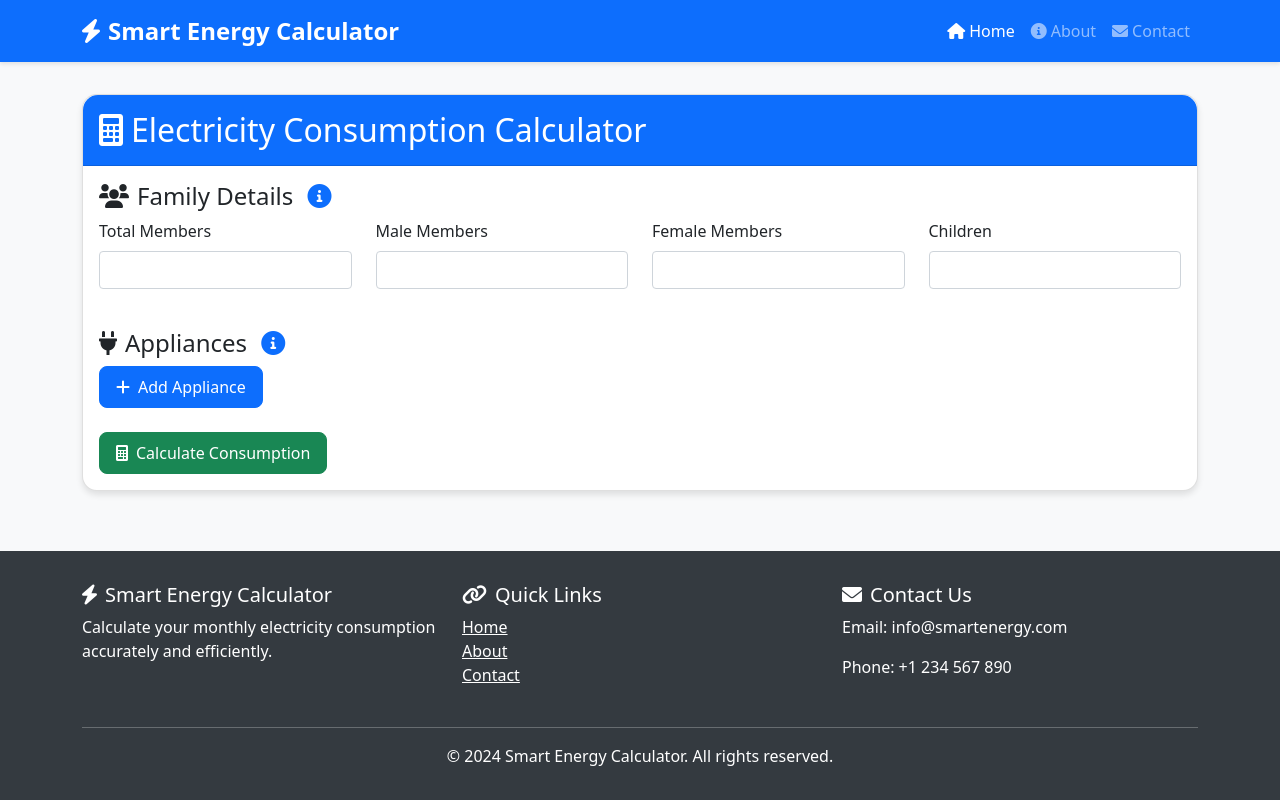
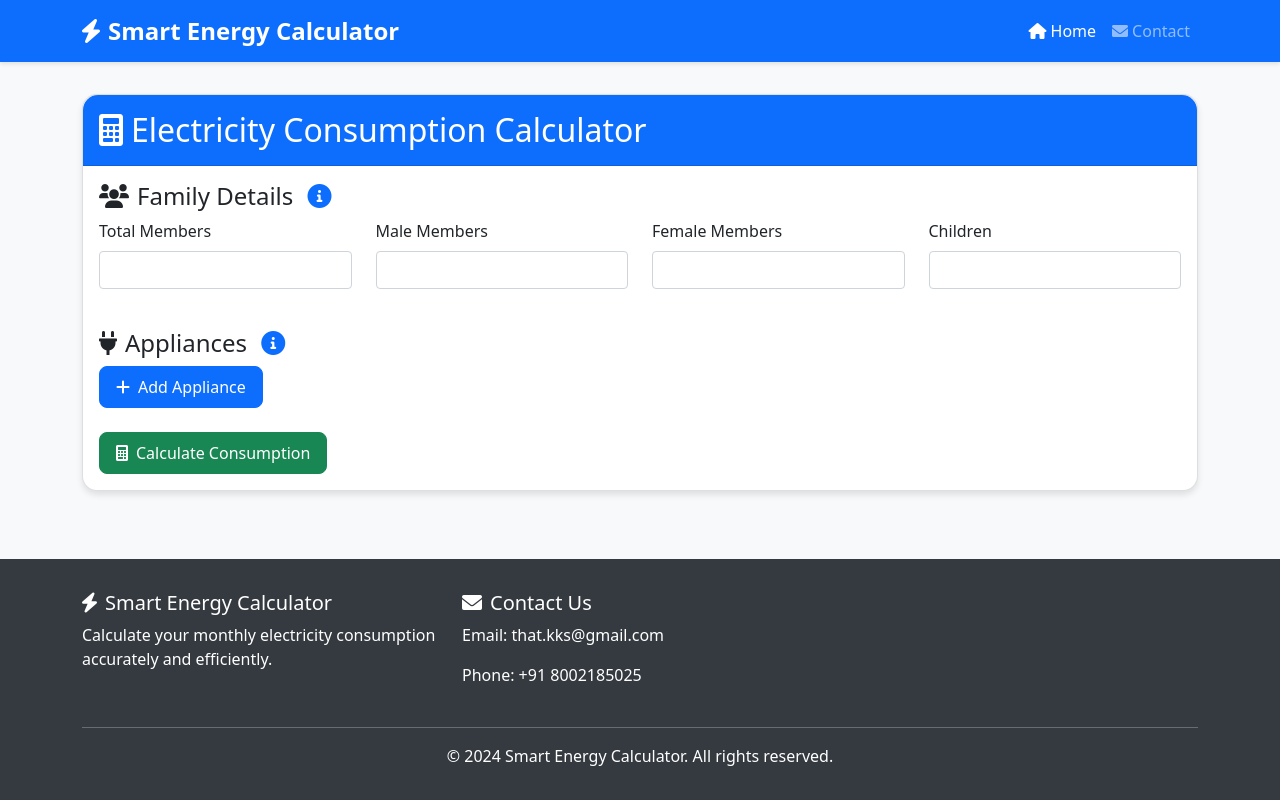
Before and after one commit to kksingh000/Energy, a Flask app: page / in a window 1280 px wide. Run offline with Flask 3, Linux system fonts and the light colour scheme; parts of the project's set-up code (start-up, migrations or seed data) failed here and were passed over.

Commit message:
Update index.html

```diff
--- a/templates/index.html
+++ b/templates/index.html
@@ -147,11 +147,11 @@
                     <li class="nav-item">
                         <a class="nav-link active" href="#"><i class="fas fa-home me-1"></i>Home</a>
                     </li>
+<!--                     <li class="nav-item">
+                        <a class="nav-link" href="#about"><i class="fas fa-info-circle me-1"></i>About</a>
+                    </li> -->
                     <li class="nav-item">
-                        <a class="nav-link" href="#about"><i class="fas fa-info-circle me-1"></i>About</a>
-                    </li>
-                    <li class="nav-item">
-                        <a class="nav-link" href="#contact"><i class="fas fa-envelope me-1"></i>Contact</a>
+                        <a class="nav-link" href="#footer"><i class="fas fa-envelope me-1"></i>Contact</a>
                     </li>
                 </ul>
             </div>
@@ -247,18 +247,18 @@
                     <h5><i class="fas fa-bolt me-2"></i>Smart Energy Calculator</h5>
                     <p>Calculate your monthly electricity consumption accurately and efficiently.</p>
                 </div>
-                <div class="col-md-4">
+<!--                 <div class="col-md-4">
                     <h5><i class="fas fa-link me-2"></i>Quick Links</h5>
                     <ul class="list-unstyled">
                         <li><a href="#" class="text-white">Home</a></li>
                         <li><a href="#about" class="text-white">About</a></li>
                         <li><a href="#contact" class="text-white">Contact</a></li>
                     </ul>
-                </div>
+                </div> -->
                 <div class="col-md-4">
                     <h5><i class="fas fa-envelope me-2"></i>Contact Us</h5>
-                    <p>Email: info@smartenergy.com</p>
-                    <p>Phone: +1 234 567 890</p>
+                    <p>Email: that.kks@gmail.com</p>
+                    <p>Phone: +91 8002185025</p>
                 </div>
             </div>
             <hr class="mt-4">
```
